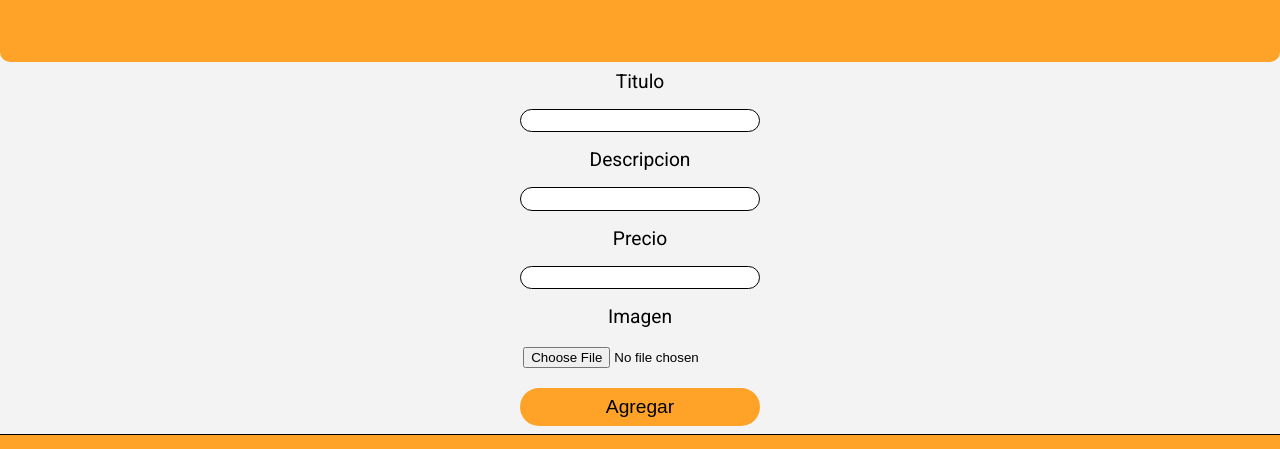
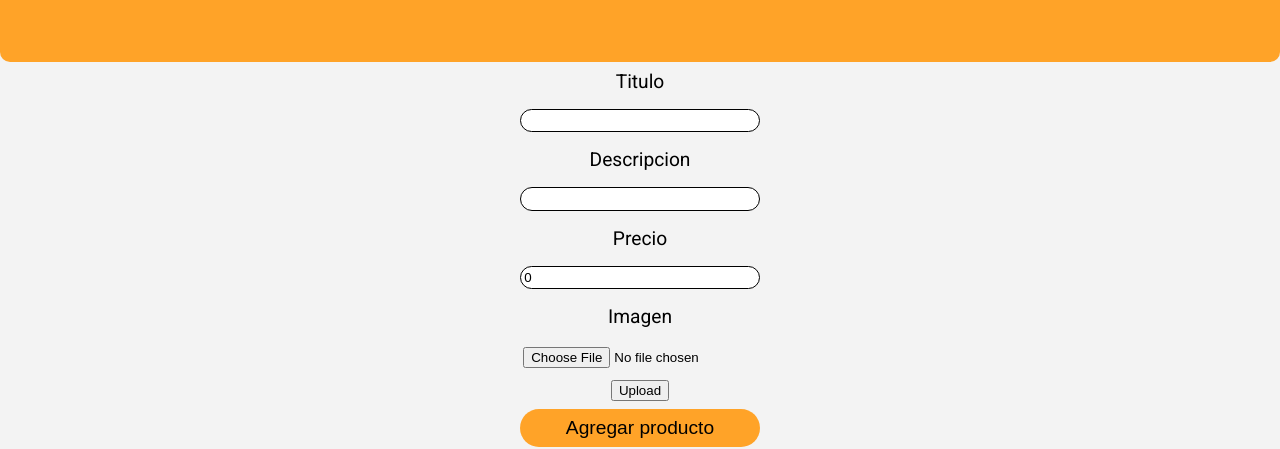
Before and after one commit to marcoluchi11/magostore, a React (Create React App) app: page /admin in a window 1280 px wide. Shown: the part 366-815 px from the top of the page. Built offline with nearby package versions, Linux system fonts and the light colour scheme.

Commit message:
added pushed products to firebase db

```diff
--- a/src/components/FormAdmin.js
+++ b/src/components/FormAdmin.js
@@ -1,4 +1,6 @@
 import styled from "styled-components";
+import { useState, useEffect } from "react";
+import fire from "./../firebaseConfig";
 const Formulario = styled.form`
   display: flex;
   flex-direction: column;
@@ -33,18 +35,103 @@ const Formulario = styled.form`
     font-size: 1.2rem;
   }
 `;
+
 const FormAdmin = () => {
+  const [url, setUrl] = useState("");
+  const [image, setImage] = useState(null);
+  const [data, setData] = useState({
+    title: "",
+    description: "",
+    price: 0,
+  });
+  const [upload, setUpload] = useState(false);
+
+  useEffect(() => {
+    if (upload) {
+      fire
+        .storage()
+        .ref("images")
+        .child(image.name)
+        .getDownloadURL()
+        .then((url) => {
+          setUrl(url);
+        });
+    }
+  }, [upload, image]);
+  const handleUpload = (e) => {
+    e.preventDefault();
+    fire
+      .storage()
+      .ref(`images/${image.name}`)
+      .put(image)
+      .then((snapshot) => {
+        console.log("file uploaded!");
+        setUpload(true);
+      });
+  };
+
+  const handleSubmit = (e) => {
+    e.preventDefault();
+
+    const db = fire.firestore();
+    db.collection("productos")
+      .add({ ...data, imagen: url })
+      .then(() => {
+        console.log("Value successfully written!");
+        setData({ title: "", description: "", price: 0 });
+        setImage(null);
+        setUrl("");
+        setUpload(false);
+      })
+      .catch((error) => {
+        console.log("Uups! we've had an error", error);
+      });
+  };
+  const handleChange = (e) => {
+    setData({ ...data, [e.target.name]: e.target.value });
+  };
+  const handleImage = (e) => {
+    if (e.target.files[0]) {
+      setImage(e.target.files[0]);
+    }
+  };
   return (
-    <Formulario>
-      <label name="title">Titulo</label>
-      <input name="title" type="text" />
+    <Formulario onSubmit={handleSubmit}>
+      <label htmlFor="title" name="title">
+        Titulo
+      </label>
+      <input
+        id="title"
+        autoComplete="off"
+        onChange={handleChange}
+        name="title"
+        type="text"
+        value={data.title}
+      />
       <label name="description">Descripcion</label>
-      <input name="description" type="text" />
+      <input
+        autoComplete="off"
+        onChange={handleChange}
+        name="description"
+        type="text"
+        value={data.description}
+      />
       <label name="price">Precio</label>
-      <input name="price" type="number" />
-      <label>Imagen</label>
-      <input type="file" />
-      <input type="submit" value="Agregar" />
+      <input
+        autoComplete="off"
+        onChange={handleChange}
+        name="price"
+        type="number"
+        value={data.price}
+      />
+      <label htmlFor="image" name="image">
+        Imagen
+      </label>
+
+      <input onChange={handleImage} type="file" name="image" id="image" />
+      {url}
+      <button onClick={handleUpload}>Upload</button>
+      <input type="submit" value="Agregar producto" />
     </Formulario>
   );
 };
```
